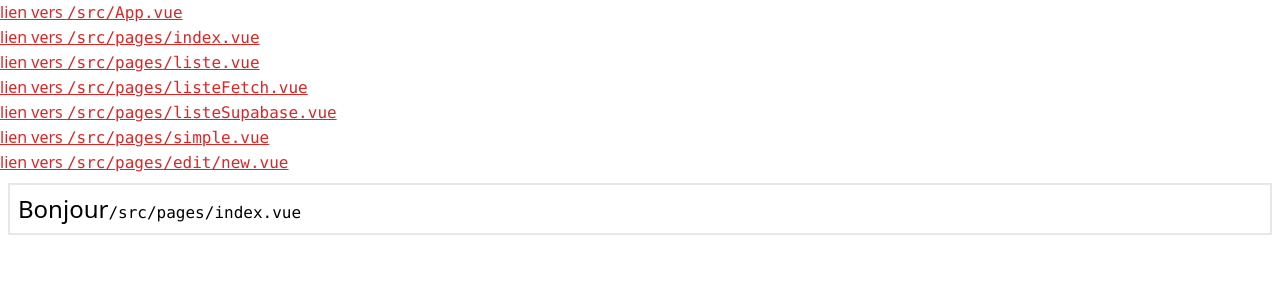
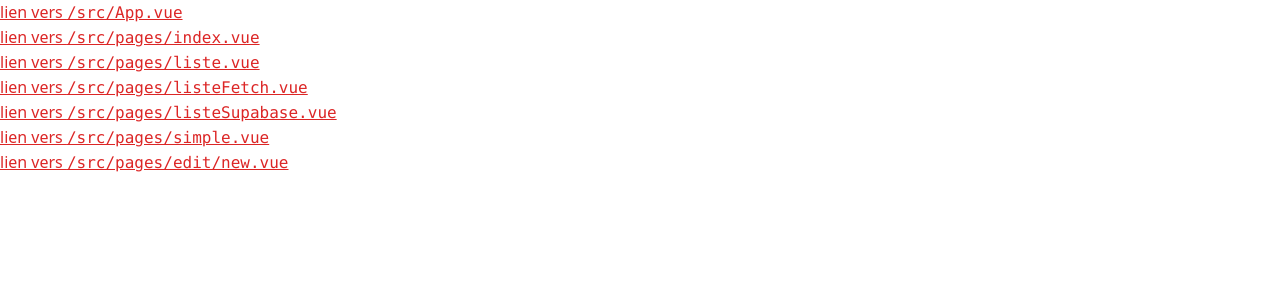
Before and after one commit to MercierMaxime/R312, a Vue app: page / in a window 1280 px wide. Shown: the top 300 px of the page. Built offline with nearby package versions, Linux system fonts and the light colour scheme; what @formkit/vue would draw is missing.

Commit message:
Installation headless + Page Index

```diff
--- a/package.json
+++ b/package.json
@@ -11,8 +11,10 @@
   },
   "dependencies": {
     "@formkit/vue": "^1.0.0-beta.10",
+    "@headlessui/vue": "^1.7.2",
     "@heroicons/vue": "^2.0.8",
     "@supabase/supabase-js": "^1.35.7",
+    "lodash": "^4.17.21",
     "vue": "^3.2.37",
     "vue-router": "^4.1.3"
   },
--- a/src/App.vue
+++ b/src/App.vue
@@ -7,7 +7,7 @@
           <code class="font-mono">/src/App.vue</code>
           </router-link>
               <br>
-          <router-link class="text-red-600 underline" to="/index">
+          <router-link class="text-red-600 underline" to="/quartier/index">
           lien vers
           <code class="font-mono">/src/pages/index.vue</code>
           </router-link>
--- a/src/pages/index.vue
+++ /dev/null
@@ -1,7 +0,0 @@
-<template>
-  <section>
-    <h1 class="text-2xl">
-      Bonjour<code class="font-mono text-base">/src/pages/index.vue</code>
-    </h1>
-  </section>
-</template>
--- /dev/null
+++ b/src/pages/quartier/index.vue
@@ -0,0 +1,7 @@
+<template>
+  <section>
+    <h1 class="text-2xl">
+      Bonjour<code class="font-mono text-base">/src/pages/quartier/index.vue</code>
+    </h1>
+  </section>
+</template>
```
Also changed, not shown: 1 other file (tests, documents, lock files or other folders).
